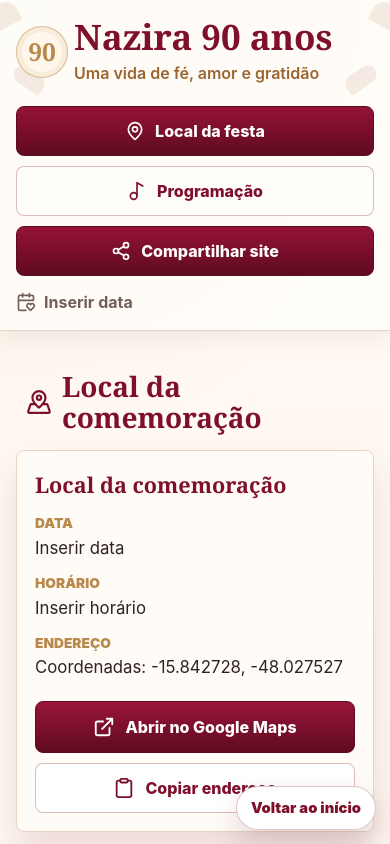
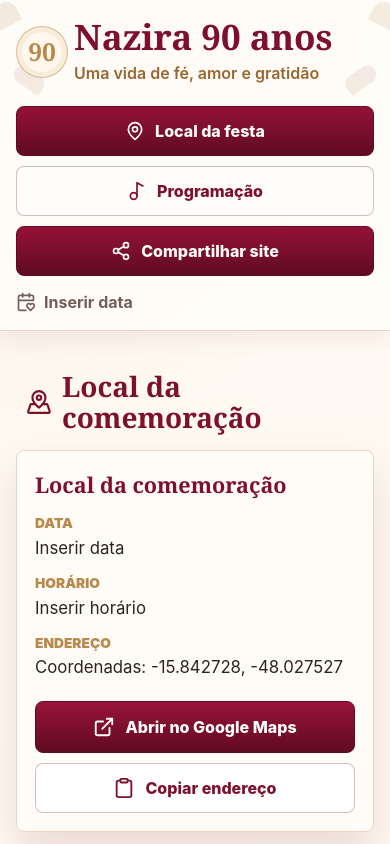
Before and after one commit to rafaelteixeirarnnt/site-aniversario-nazira, a React (Vite) app: page / in a window 390 px wide. Shown: the top 844 px of the page. Built offline with nearby package versions, Linux system fonts and the light colour scheme.

Commit message:
fix: prevent mobile back button overlap

```diff
--- a/src/styles.css
+++ b/src/styles.css
@@ -630,11 +630,9 @@ button:disabled {
 }
 
 .back-to-top {
-  position: fixed;
-  right: 14px;
-  bottom: 14px;
-  z-index: 6;
+  display: block;
   min-height: 44px;
+  margin: 18px auto 0;
   padding: 10px 14px;
   border: 1px solid rgba(127, 16, 44, 0.25);
   border-radius: 999px;
@@ -745,6 +743,14 @@ button:disabled {
   .font-size-label {
     text-align: left;
   }
+
+  .back-to-top {
+    position: fixed;
+    right: 14px;
+    bottom: 14px;
+    z-index: 6;
+    margin: 0;
+  }
 }
 
 @media (min-width: 1040px) {
```
